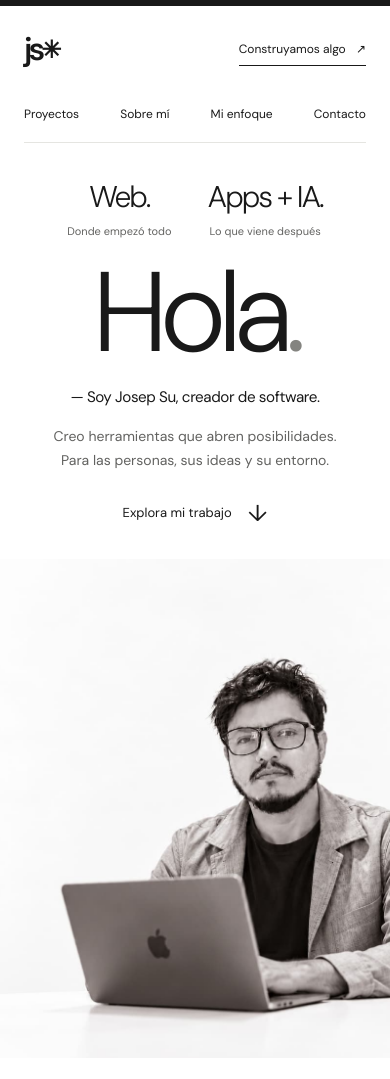
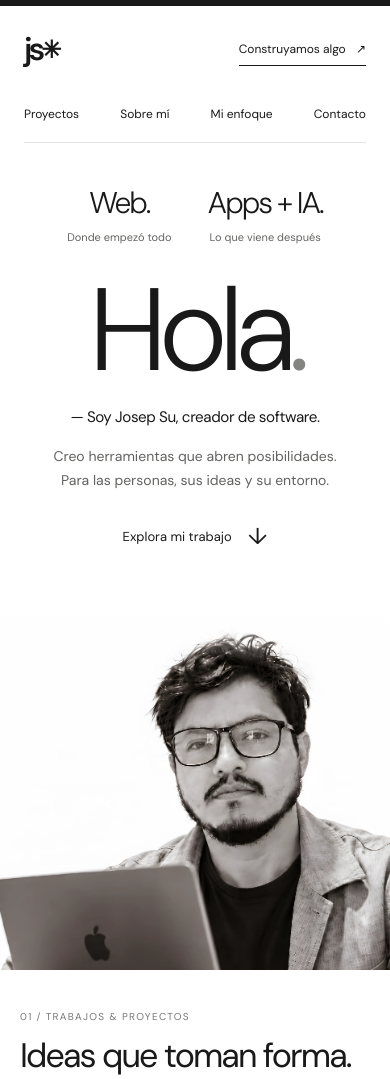
Before and after one commit to docdre1988-png/Portafolio2026Josep, a website: page index.html in a window 390 px wide. Shown: the top 1079 px of the page. Drawn offline with Linux system fonts and the light colour scheme; no server answers.

Commit message:
Restore original hero portrait and mobile layout

```diff
--- a/index.html
+++ b/index.html
@@ -10,7 +10,7 @@
 <body>
   <main>
     <section class="hero" id="inicio" aria-label="Presentación de Josep Su">
-      <picture><source media="(max-width: 700px)" srcset="assets/josep-hero-mobile.jpg"><img class="portrait" src="assets/josep-hero.webp" alt="Josep Su con gafas, trabajando con su portátil" fetchpriority="high"></picture>
+      <img class="portrait" src="assets/josep-hero.webp" alt="Josep Su con gafas, trabajando con su portátil" fetchpriority="high">
       <header class="navigation">
         <a class="logo" href="#inicio" aria-label="Josep Su, inicio">js<span>✳</span></a>
         <nav aria-label="Navegación principal">
--- a/styles.css
+++ b/styles.css
@@ -103,27 +103,3 @@ footer .admin-link{font-size:12px;color:#b3b4ab}footer .admin-link:hover{color:#
  .project-frame figcaption{font-size:6px}
  .section{padding-inline:20px}
 }
-/* Vertical portrait supplied for the mobile hero. */
-@media(max-width:700px){
- .hero{min-height:960px;padding-bottom:420px;background:#fafafa}
- .portrait{height:100%;width:100%;object-fit:cover;object-position:center bottom;transform:none}
- .hero:after{display:none}
- .hero-content{position:relative;z-index:1;padding-top:32px;padding-bottom:24px}
- .disciplines{margin-bottom:22px}
- .hero h1{font-size:clamp(106px,29vw,145px)}
- .hero .scroll{margin-top:14px}
-}
-
-@media(max-width:700px){.portrait{object-fit:contain;object-position:center bottom}.hero{background:#fff}}
-
-@media(max-width:700px){.portrait{transform:scale(1.18);transform-origin:center bottom}}
-/* Separate mobile text and portrait into non-overlapping rows. */
-@media(max-width:700px){
- .hero{display:flex;flex-direction:column;height:auto;min-height:0;padding-bottom:0;background:#fff}
- .hero .navigation{order:1;flex-shrink:0}
- .hero-content{order:2;position:static;max-width:none;margin:0;padding:34px 24px 24px;flex-shrink:0}
- .hero>picture{order:3;display:block;position:relative;width:100%;aspect-ratio:1 / 1.28;overflow:hidden;flex-shrink:0}
- .hero .portrait{position:absolute;inset:auto;left:-9%;bottom:-24%;width:118%;height:auto;max-width:none;object-fit:initial;transform:none}
- .hero .purpose{overflow-wrap:anywhere}
- .hero .scroll{margin-top:18px;margin-bottom:0}
-}
```
